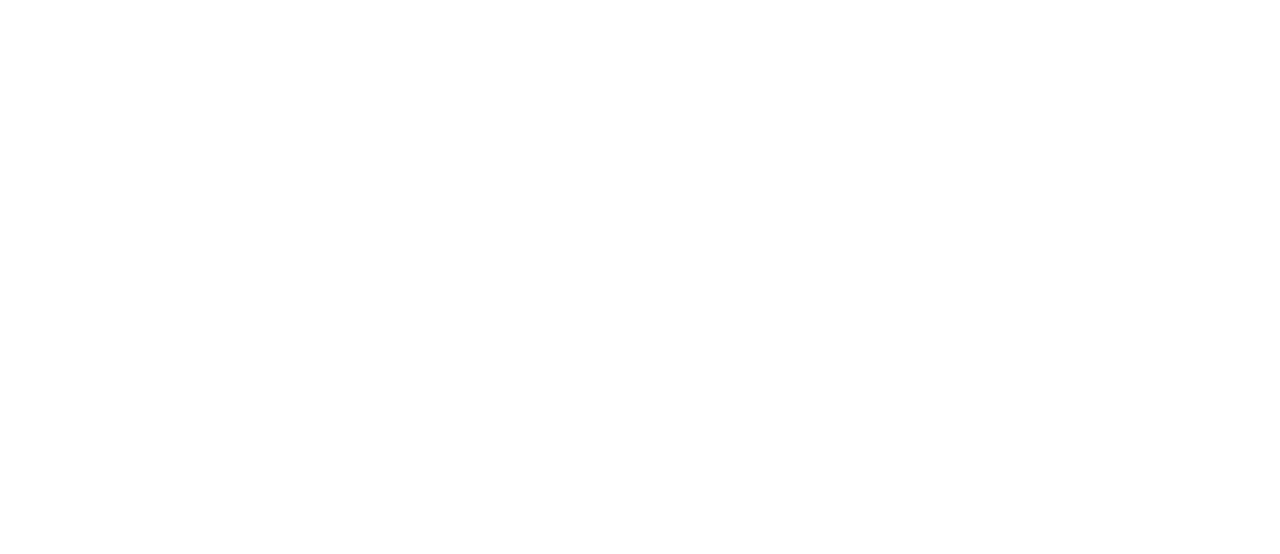
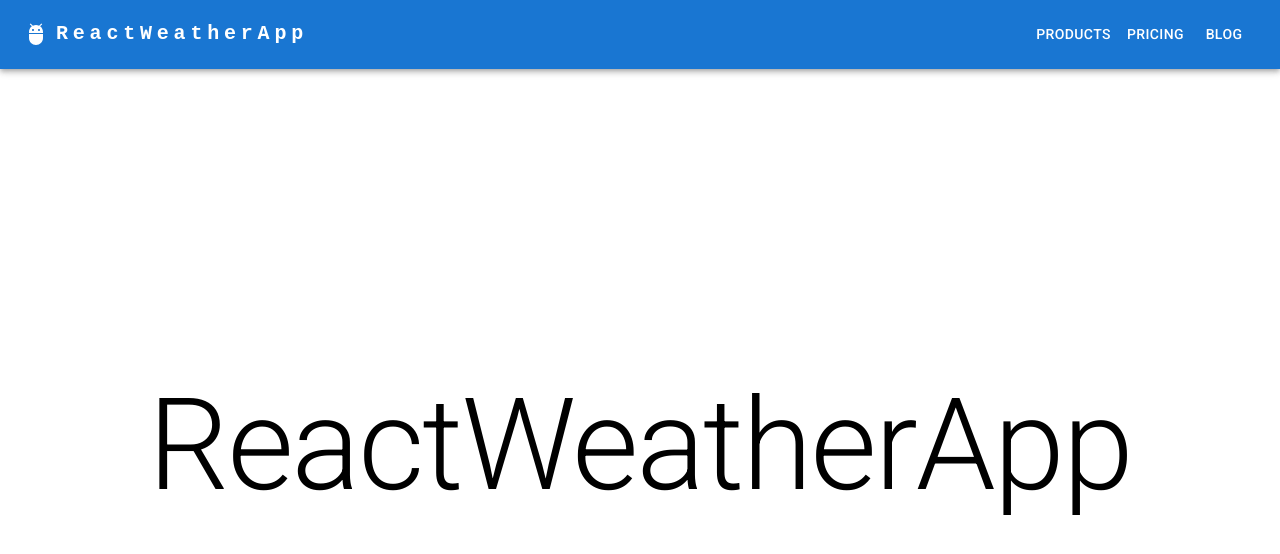
Before and after one commit to guillaumedebas/reactweatherapp, a React (Vite) app: page / in a window 1280 px wide. Shown: the top 554 px of the page. Built offline with nearby package versions, Linux system fonts and the light colour scheme.

Commit message:
Grid and AppBar added

```diff
--- a/src/App.tsx
+++ b/src/App.tsx
@@ -1,13 +1,20 @@
-import './App.css'
+import { Container, Typography, Grid } from '@mui/material';
+import './App.css';
+import ResponsiveAppBar from './components/ResponsiveAppBar/ResponsiveAppBar';
 
 function App() {
-
-
   return (
     <>
-
+      <ResponsiveAppBar />
+      <Container>
+        <Grid container justifyContent="center" alignItems="center" style={{ height: '100vh' }}>
+          <Typography variant='h1' component="h1" fontSize='clamp(1rem, 10vw, 10rem)' gutterBottom>
+            ReactWeatherApp
+          </Typography>
+        </Grid>
+      </Container>
     </>
-  )
+  );
 }
 
-export default App
+export default App;
--- /dev/null
+++ b/src/components/ResponsiveAppBar/ResponsiveAppBar.tsx
@@ -0,0 +1,110 @@
+import * as React from 'react';
+import AppBar from '@mui/material/AppBar';
+import Box from '@mui/material/Box';
+import Toolbar from '@mui/material/Toolbar';
+import IconButton from '@mui/material/IconButton';
+import Typography from '@mui/material/Typography';
+import Menu from '@mui/material/Menu';
+import MenuIcon from '@mui/icons-material/Menu';
+import Container from '@mui/material/Container';
+import Button from '@mui/material/Button';
+import MenuItem from '@mui/material/MenuItem';
+import AdbIcon from '@mui/icons-material/Adb';
+
+const pages = ['Products', 'Pricing', 'Blog'];
+
+function ResponsiveAppBar() {
+  const [anchorElNav, setAnchorElNav] = React.useState<null | HTMLElement>(null);
+
+  const handleOpenNavMenu = (event: React.MouseEvent<HTMLElement>) => {
+    setAnchorElNav(event.currentTarget);
+  };
+
+  const handleCloseNavMenu = () => {
+    setAnchorElNav(null);
+  };
+
+  return (
+    <AppBar position="static">
+      <Container maxWidth="xl">
+        <Toolbar disableGutters>
+          {/* Logo always on the left */}
+          <AdbIcon sx={{ display: 'flex', mr: 1 }} />
+
+          {/* Title that disappears from 'sm' and smaller screens */}
+          <Typography
+            variant="h6"
+            noWrap
+            component="a"
+            href="#responsive-app-bar"
+            sx={{
+              mr: 2,
+              display: { xs: 'none', sm: 'flex' },
+              flexGrow: 1,
+              fontFamily: 'monospace',
+              fontWeight: 700,
+              letterSpacing: '.3rem',
+              color: 'inherit',
+              textDecoration: 'none',
+            }}
+          >
+            ReactWeatherApp
+          </Typography>
+
+          {/* Display links for large screens */}
+          <Box sx={{ flexGrow: 0, display: { xs: 'none', md: 'flex' } }}>
+            {pages.map((page) => (
+              <Button
+                key={page}
+                onClick={handleCloseNavMenu}
+                sx={{ my: 2, color: 'white', display: 'block' }}
+              >
+                {page}
+              </Button>
+            ))}
+          </Box>
+
+          {/* Hamburger menu for smaller screens */}
+          <Box sx={{ display: { xs: 'flex', md: 'none' }, ml: 'auto' }}>
+            <IconButton
+              size="large"
+              aria-label="navigation menu"
+              aria-controls="menu-appbar"
+              aria-haspopup="true"
+              onClick={handleOpenNavMenu}
+              color="inherit"
+            >
+              <MenuIcon />
+            </IconButton>
+          </Box>
+
+          <Menu
+            id="menu-appbar"
+            anchorEl={anchorElNav}
+            anchorOrigin={{
+              vertical: 'bottom',
+              horizontal: 'left',
+            }}
+            keepMounted
+            transformOrigin={{
+              vertical: 'top',
+              horizontal: 'left',
+            }}
+            open={Boolean(anchorElNav)}
+            onClose={handleCloseNavMenu}
+            sx={{
+              display: { xs: 'block', md: 'none' },
+            }}
+          >
+            {pages.map((page) => (
+              <MenuItem key={page} onClick={handleCloseNavMenu}>
+                <Typography textAlign="center">{page}</Typography>
+              </MenuItem>
+            ))}
+          </Menu>
+        </Toolbar>
+      </Container>
+    </AppBar>
+  );
+}
+export default ResponsiveAppBar;
```
